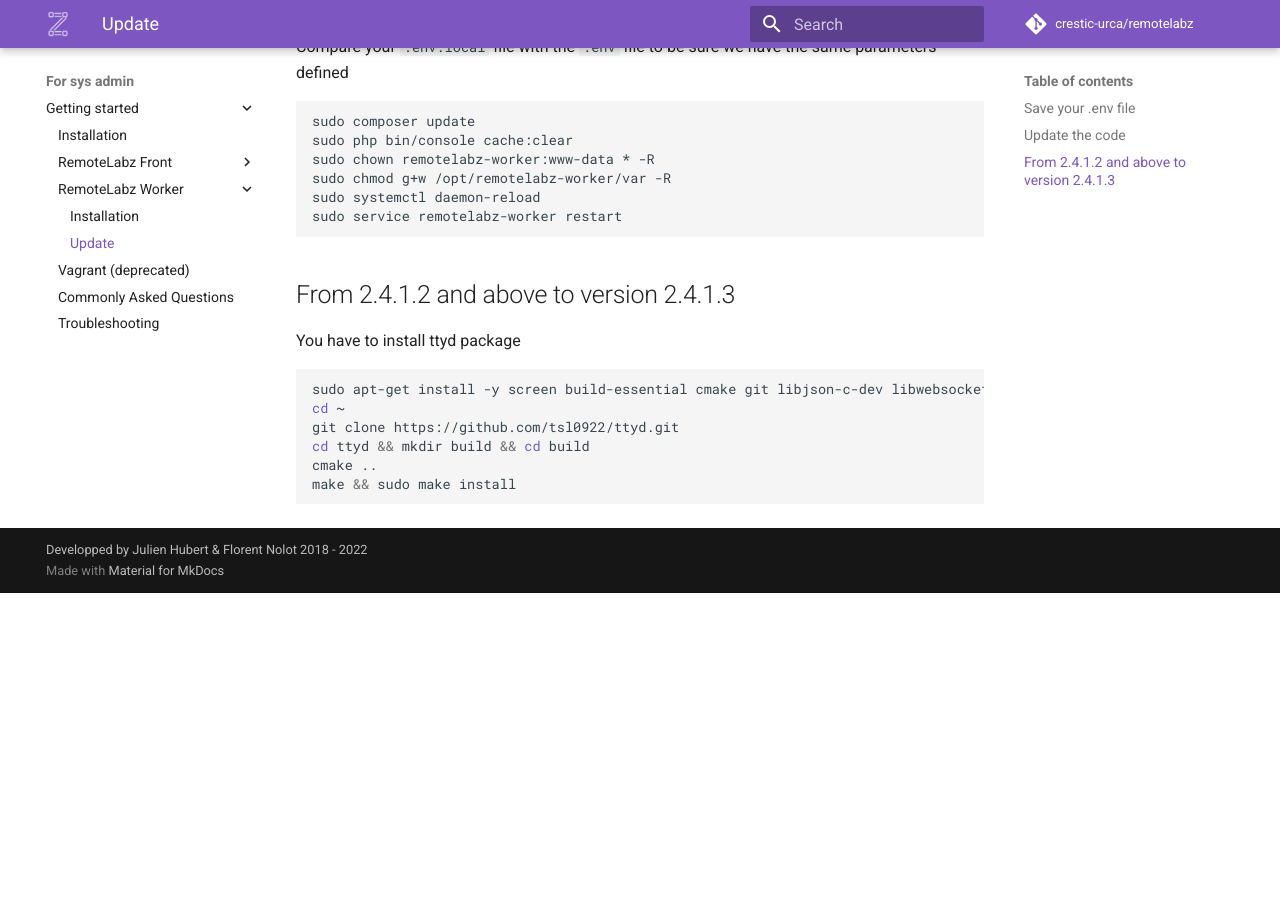
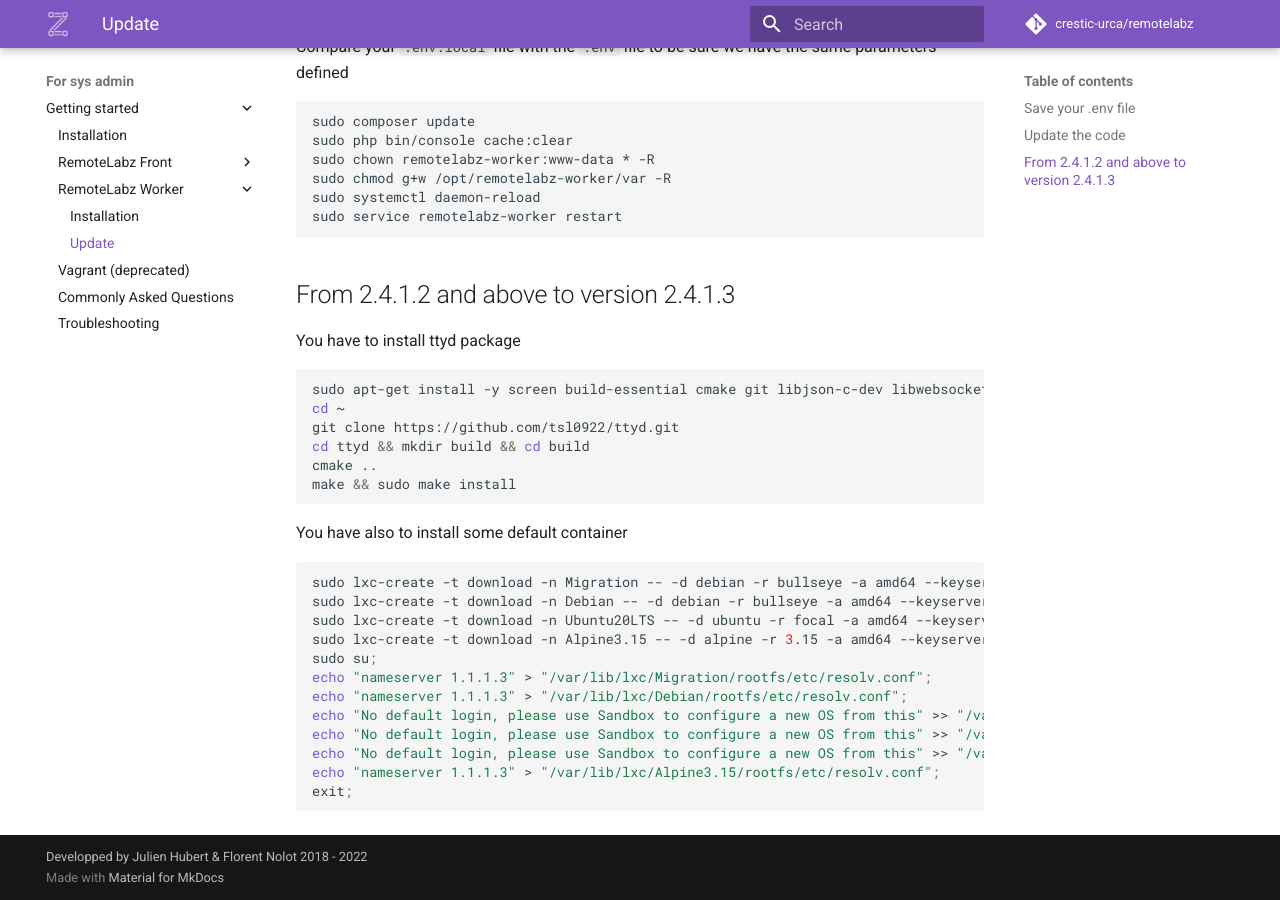
Before and after one commit to remotelabz/remotelabz-docs, an MkDocs documentation site: the page built from docs/administrators/getting-started/ubuntu-worker-update.md, in a window 1280 px wide and 900 px high, scrolled down 750 px. Built offline with MkDocs 1.6.1 and Material for MkDocs 9.7.7, drawn with Linux system fonts in a browser that asks for light colours; comment, search, counter and statistics services are not loaded; before the commit the page ends 1343 px from its top, so only the background shows below that.

Commit message:
Update worker documentation

````diff
--- a/docs/administrators/getting-started/ubuntu-worker-update.md
+++ b/docs/administrators/getting-started/ubuntu-worker-update.md
@@ -47,3 +47,19 @@ cd ttyd && mkdir build && cd build
 cmake ..
 make && sudo make install
 ```
+
+You have also to install some default container
+```bash
+sudo lxc-create -t download -n Migration -- -d debian -r bullseye -a amd64 --keyserver hkp://keyserver.ubuntu.com;
+sudo lxc-create -t download -n Debian -- -d debian -r bullseye -a amd64 --keyserver hkp://keyserver.ubuntu.com;
+sudo lxc-create -t download -n Ubuntu20LTS -- -d ubuntu -r focal -a amd64 --keyserver hkp://keyserver.ubuntu.com;
+sudo lxc-create -t download -n Alpine3.15 -- -d alpine -r 3.15 -a amd64 --keyserver hkp://keyserver.ubuntu.com;
+sudo su;
+echo "nameserver 1.1.1.3" > "/var/lib/lxc/Migration/rootfs/etc/resolv.conf";
+echo "nameserver 1.1.1.3" > "/var/lib/lxc/Debian/rootfs/etc/resolv.conf";
+echo "No default login, please use Sandbox to configure a new OS from this" >> "/var/lib/lxc/Debian/rootfs/etc/issue";
+echo "No default login, please use Sandbox to configure a new OS from this" >> "/var/lib/lxc/Ubuntu20LTS/rootfs/etc/issue";
+echo "No default login, please use Sandbox to configure a new OS from this" >> "/var/lib/lxc/Alpine3.15/rootfs/etc/issue";
+echo "nameserver 1.1.1.3" > "/var/lib/lxc/Alpine3.15/rootfs/etc/resolv.conf";
+exit;
+```
````
